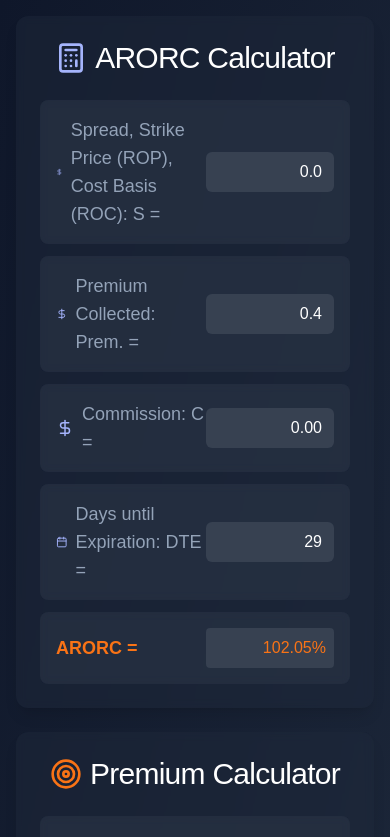
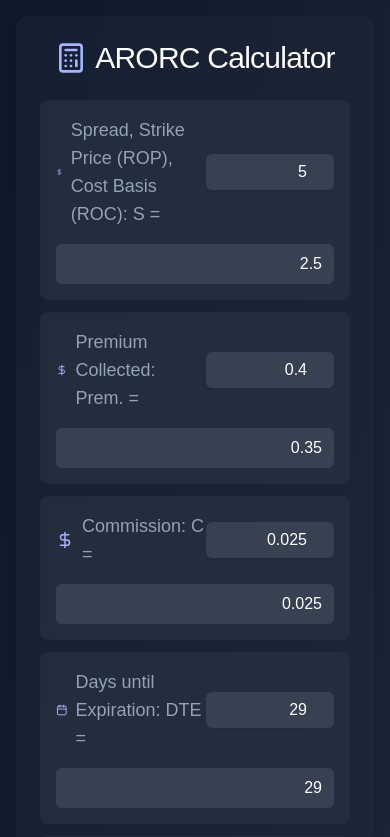
Before and after one commit to Pieterpolderman/ARORC-calc, a Next.js app: page / in a window 390 px wide. Shown: the top 837 px of the page. Built offline with nearby package versions, Linux system fonts and the light colour scheme.

Commit message:
update scroller

```diff
--- a/src/components/InputField.tsx
+++ b/src/components/InputField.tsx
@@ -1,18 +1,23 @@
-// src/components/InputField.tsx
-
 import React, { useMemo, useCallback } from 'react';
 import { InputFieldProps } from '../types';
 import { Input } from "@/components/ui/input";
 import { Label } from "@/components/ui/label";
 
 const InputField: React.FC<InputFieldProps> = ({ label, value, onChange, icon }) => {
-
   const parseValue = useCallback((val: string | number): number => {
     const numVal = typeof val === 'string' ? parseFloat(val) : val;
     return isNaN(numVal) ? 0 : numVal;
   }, []);
 
-  const getStepSize = useCallback((val: number): number => {
+  const getStepSize = useCallback((val: number, fieldLabel: string): number => {
+    // Special handling for commission field
+    if (fieldLabel.includes('Commission')) {
+      return 0.001;
+    }
+    // Special handling for premium field
+    if (fieldLabel.includes('Premium')) {
+      return 0.01;
+    }
     if (val < 0.1) return 0.01;
     if (val < 1) return 0.1;
     if (val < 10) return 0.5;
@@ -20,19 +25,29 @@ const InputField: React.FC<InputFieldProps> = ({ label, value, onChange, icon })
   }, []);
 
   const formatValue = useCallback((num: number, stepSize: number): string => {
-    if (stepSize < 0.1) return num.toFixed(2);
+    if (stepSize <= 0.001) return num.toFixed(3);
+    if (stepSize <= 0.01) return num.toFixed(2);
     if (stepSize < 1) return num.toFixed(1);
     return num.toFixed(0);
   }, []);
 
-  const getPickerValues = useCallback((currentValue: string | number): Array<{ value: string, index: number }> => {
+  const getPickerValues = useCallback((currentValue: string | number, fieldLabel: string): Array<{ value: string, index: number }> => {
     const numValue = parseValue(currentValue);
-    const stepSize = getStepSize(numValue);
-    const range = 20;
+    const stepSize = getStepSize(numValue, fieldLabel);
+    const range = 5; // Reduced range for less screen space
 
     const values: Array<{ value: string, index: number }> = [];
     let index = 0;
 
+    if (fieldLabel.includes('Commission')) {
+      // Special range for commission (0.014 to 0.026)
+      for (let val = 0.014; val <= 0.026; val += 0.001) {
+        values.push({
+          value: val.toFixed(3),
+          index: index++
+        });
+      }
+    } else {
       // Generate values below current value
       for (let i = range; i > 0; i--) {
         const num = Math.max(0, numValue - (stepSize * i));
@@ -56,14 +71,14 @@ const InputField: React.FC<InputFieldProps> = ({ label, value, onChange, icon })
           index: index++
         });
       }
+    }
 
     return values;
   }, [parseValue, getStepSize, formatValue]);
 
-  // Update useMemo with proper dependencies
   const pickerValues = useMemo(() =>
-    getPickerValues(value),
-    [value, getPickerValues]
+    getPickerValues(value, label),
+    [value, label, getPickerValues]
   );
 
   const handleSelectChange = (e: React.ChangeEvent<HTMLSelectElement>) => {
@@ -78,12 +93,17 @@ const InputField: React.FC<InputFieldProps> = ({ label, value, onChange, icon })
 
   const handleInputStep = (e: React.KeyboardEvent<HTMLInputElement>) => {
     const currentValue = parseValue(value);
-    const stepSize = getStepSize(currentValue);
+    const stepSize = getStepSize(currentValue, label);
 
     if (e.key === 'ArrowUp' || e.key === 'ArrowDown') {
       e.preventDefault();
       const change = e.key === 'ArrowUp' ? stepSize : -stepSize;
       const newValue = Math.max(0, currentValue + change);
+
+      // Validate commission range
+      if (label.includes('Commission')) {
+        if (newValue < 0.014 || newValue > 0.026) return;
+      }
 
       const syntheticEvent = {
         target: {
@@ -95,31 +115,31 @@ const InputField: React.FC<InputFieldProps> = ({ label, value, onChange, icon })
     }
   };
 
-  const currentStepSize = getStepSize(parseValue(value));
+  const currentStepSize = getStepSize(parseValue(value), label);
 
   return (
-    <div className="flex justify-between items-center rounded-lg bg-[#2d3748]/50 p-4 backdrop-blur-sm">
+    <div className="flex flex-col rounded-lg bg-[#2d3748]/50 p-4 backdrop-blur-sm">
+      <div className="flex justify-between items-center mb-2">
         <Label className="text-[#94a3b8] text-lg flex items-center">
           {icon}
           <span className="ml-2">{label}</span>
         </Label>
 
-      <div className="relative">
-        {/* Desktop Input - Hidden on mobile */}
         <Input
           type="number"
           value={value}
           onChange={onChange}
           onKeyDown={handleInputStep}
           step={currentStepSize}
-          className="hidden md:block w-32 bg-[#374151] border-0 text-white text-right"
+          className="w-32 bg-[#374151] border-0 text-white text-right"
         />
+      </div>
 
-        {/* Mobile Select - Hidden on desktop */}
+      {/* Mobile Select - Only shown on mobile, positioned below input */}
       <select
         value={value.toString()}
         onChange={handleSelectChange}
-          className="block md:hidden w-32 bg-[#374151] border-0 text-white text-right appearance-none px-3 py-2 rounded-md"
+        className="md:hidden w-full bg-[#374151] border-0 text-white text-right appearance-none px-3 py-2 rounded-md mt-2"
       >
         {pickerValues.map(({ value: val, index }) => (
           <option key={`${val}-${index}`} value={val}>
@@ -128,7 +148,6 @@ const InputField: React.FC<InputFieldProps> = ({ label, value, onChange, icon })
         ))}
       </select>
     </div>
-    </div>
   );
 };
 
```
Lines whose indentation alone changed are shown as unchanged.
